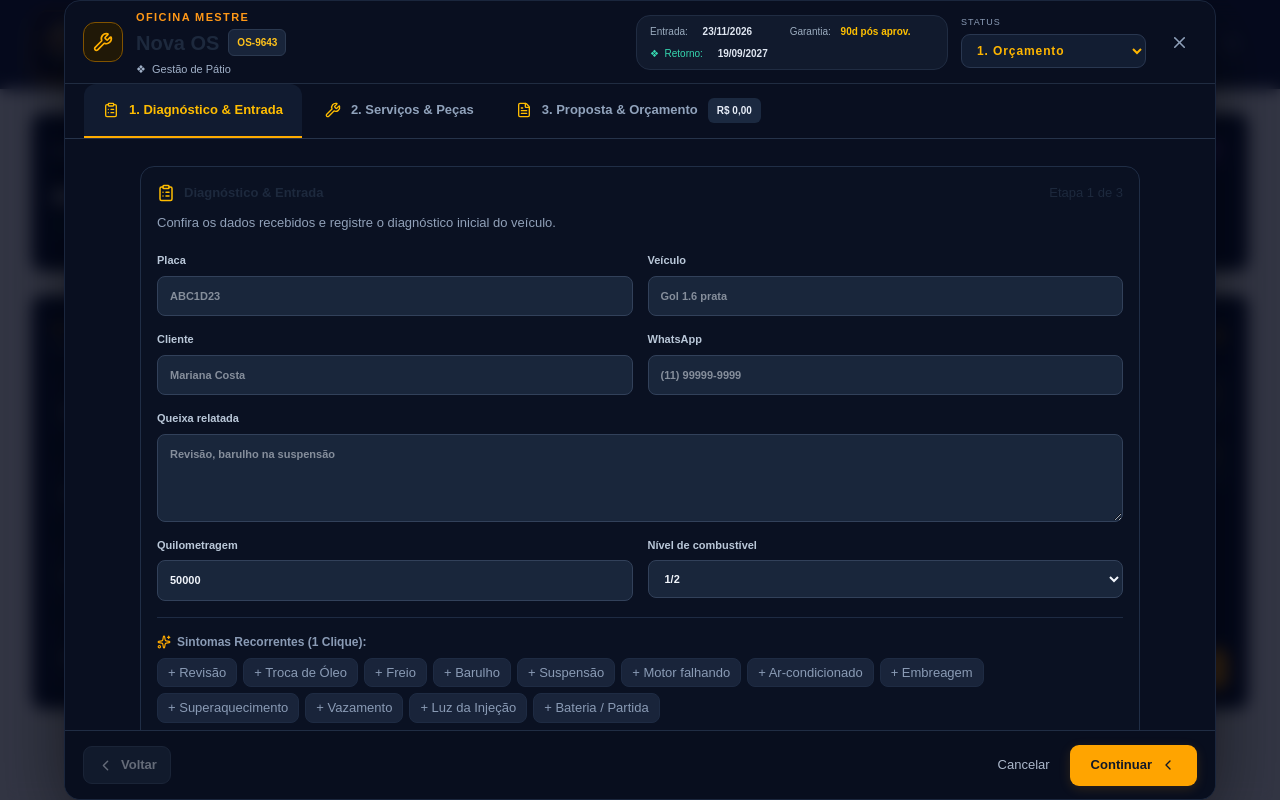
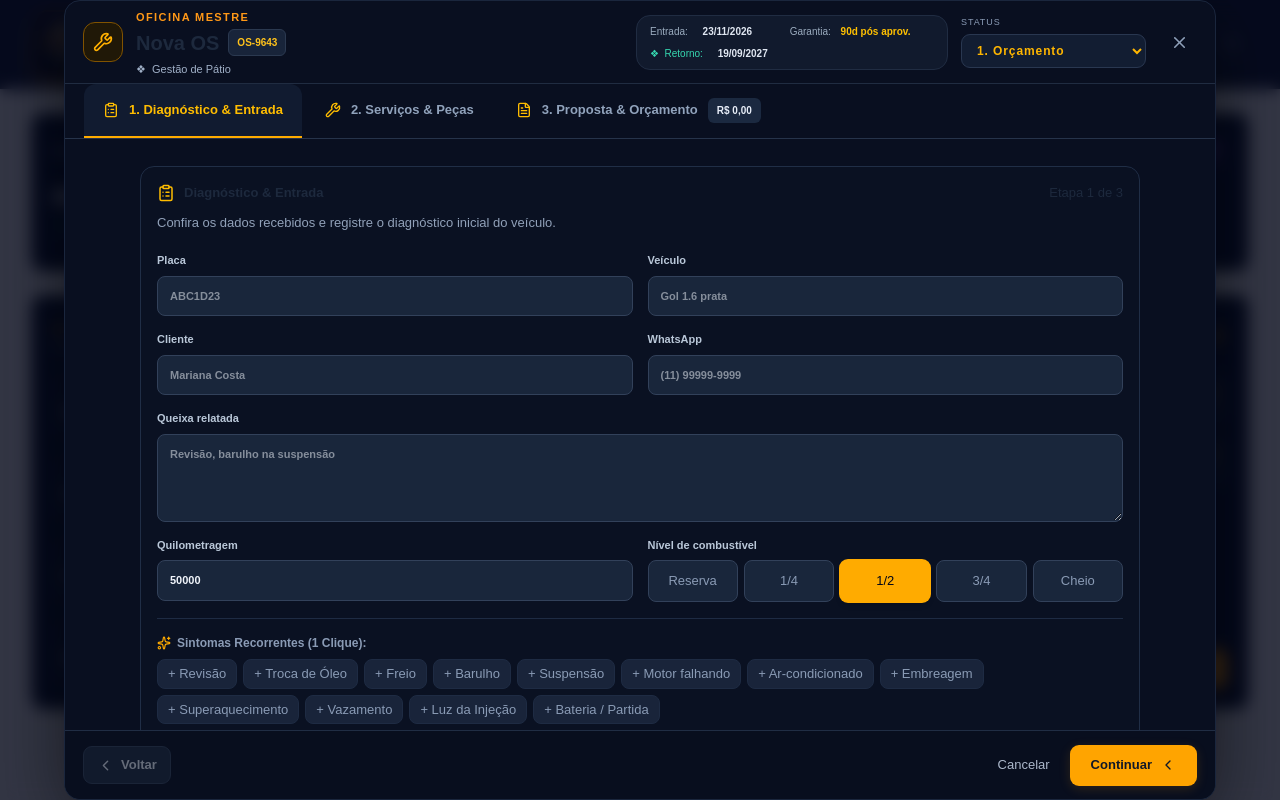
Before and after one commit to henriquerosa2019/oficinamestre.app, a React (Vite) app: page / in a window 1280 px wide. Both pictures are taken after a click on the button "Nova O.S.". Built offline with nearby package versions, Linux system fonts and the light colour scheme.

Commit message:
feat(os): restaurar seletor segmentado de combustivel no padrao inicial do lovable

```diff
--- a/src/components/OrderModal.tsx
+++ b/src/components/OrderModal.tsx
@@ -1382,22 +1382,41 @@ export const OrderModal: React.FC<OrderModalProps> = ({
                       placeholder="Ex.: 68.500 km"
                     />
                   </label>
-                  <label>
-                    Nível de combustível
-                    <select
-                      value={fuelLevel <= 15 ? 'Reserva' : fuelLevel <= 30 ? '1/4' : fuelLevel <= 55 ? '1/2' : fuelLevel <= 80 ? '3/4' : 'Cheio'}
-                      onChange={(e) => {
-                        const val = e.target.value;
-                        setFuelLevel(val === 'Reserva' ? 10 : val === '1/4' ? 25 : val === '1/2' ? 50 : val === '3/4' ? 75 : 100);
-                      }}
-                    >
-                      <option value="Reserva">Reserva</option>
-                      <option value="1/4">1/4</option>
-                      <option value="1/2">1/2</option>
-                      <option value="3/4">3/4</option>
-                      <option value="Cheio">Cheio</option>
-                    </select>
-                  </label>
+                  <div>
+                    <label className="block text-[#bac8d9] font-[650] text-[11px] mb-[7px]">
+                      Nível de combustível
+                    </label>
+                    <div className="grid grid-cols-5 gap-1.5 h-[42px]">
+                      {[
+                        { label: 'Reserva', value: 10 },
+                        { label: '1/4', value: 25 },
+                        { label: '1/2', value: 50 },
+                        { label: '3/4', value: 75 },
+                        { label: 'Cheio', value: 100 },
+                      ].map((opt) => {
+                        const isSelected =
+                          opt.label === 'Reserva' ? fuelLevel <= 15 :
+                          opt.label === '1/4' ? fuelLevel > 15 && fuelLevel <= 35 :
+                          opt.label === '1/2' ? fuelLevel > 35 && fuelLevel <= 65 :
+                          opt.label === '3/4' ? fuelLevel > 65 && fuelLevel <= 85 :
+                          fuelLevel > 85;
+                        return (
+                          <button
+                            key={opt.label}
+                            type="button"
+                            onClick={() => setFuelLevel(opt.value)}
+                            className={`h-full rounded-lg text-xs font-bold transition-all flex items-center justify-center cursor-pointer ${
+                              isSelected
+                                ? 'bg-[#ffab00] text-slate-950 font-black shadow-md ring-1 ring-[#ffab00]'
+                                : 'bg-[#19263b] text-[#8a9bb5] border border-[#32415a] hover:text-[#edf2fb] hover:border-[#4d6387]'
+                            }`}
+                          >
+                            {opt.label}
+                          </button>
+                        );
+                      })}
+                    </div>
+                  </div>
                 </div>
 
                 {/* SINTOMAS RECORRENTES (1 CLIQUE) */}
```
